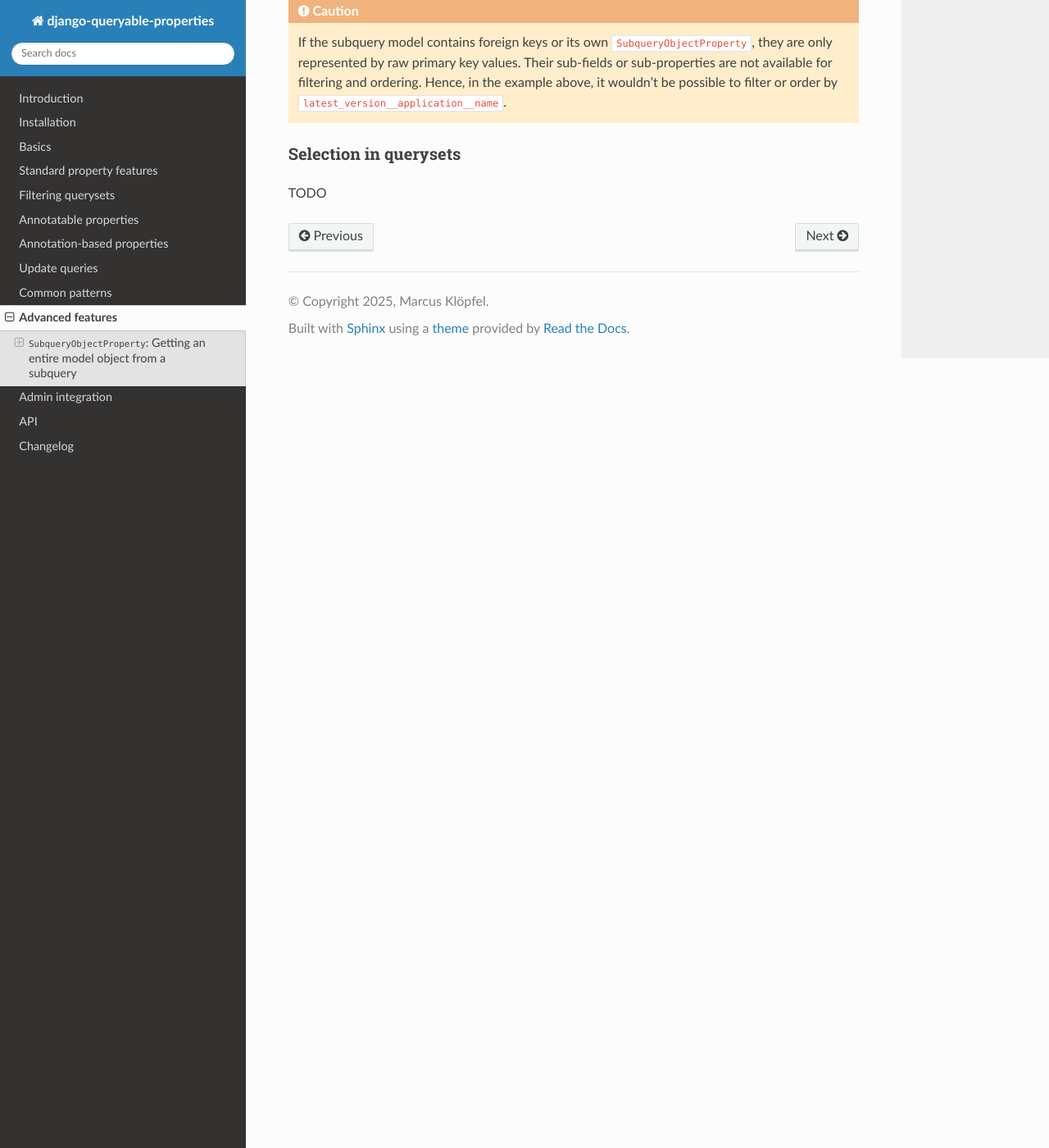
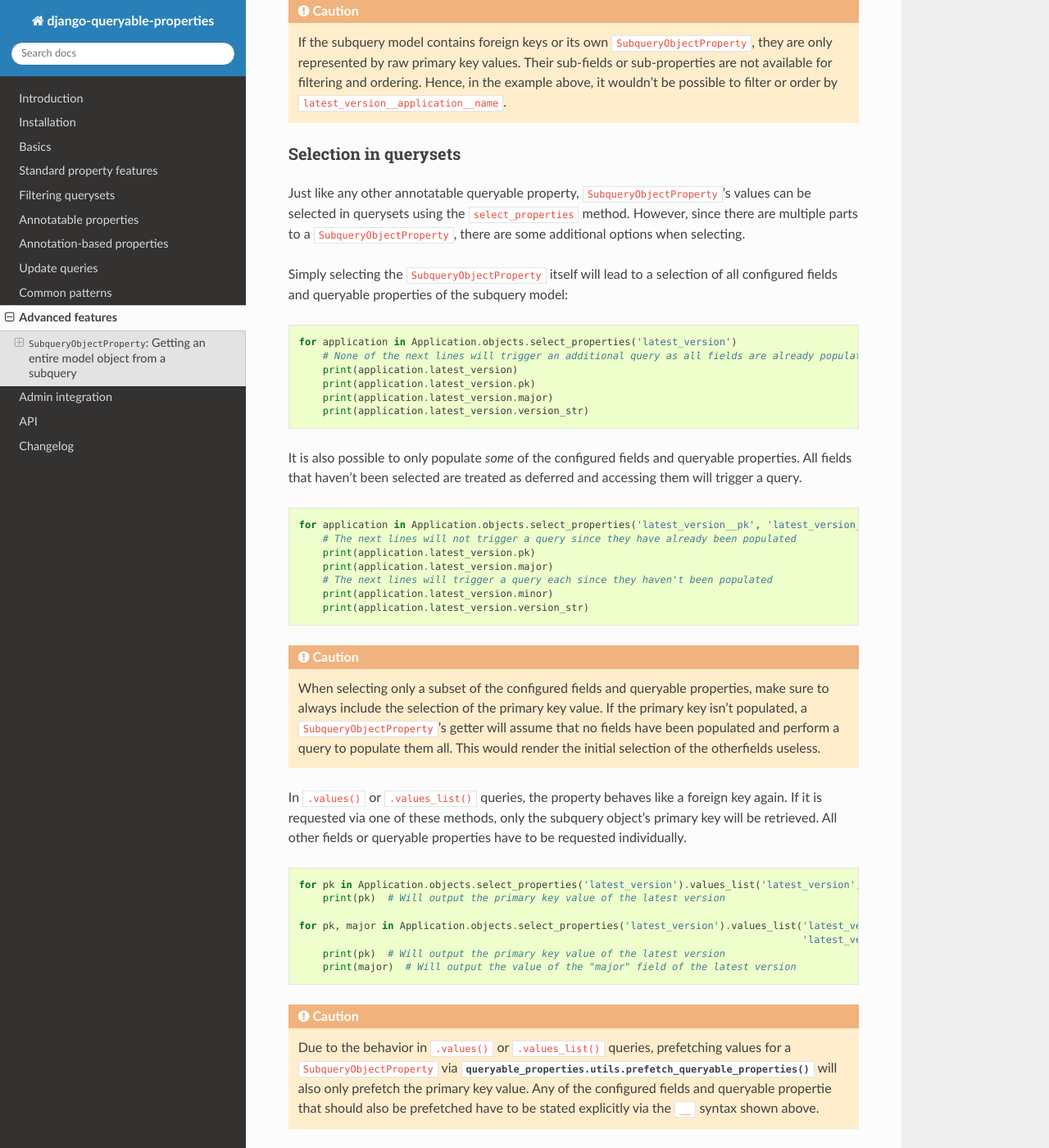
Before and after one commit to W1ldPo1nter/django-queryable-properties, a Sphinx documentation site: the page built from docs/advanced.rst, in a window 1280 px wide and 1400 px high, scrolled down 3229 px. Shown: the whole window at 82% size. Built offline with Sphinx 7.4.7 and the Read the Docs theme 3.1.0, drawn with Linux system fonts in a browser that asks for light colours.

Commit message:
Added content to the "Selection in querysets" section

```diff
--- a/docs/advanced.rst
+++ b/docs/advanced.rst
@@ -157,4 +157,60 @@ The following examples should be able to convey how a ``SubqueryObjectProperty``
 Selection in querysets
 ^^^^^^^^^^^^^^^^^^^^^^
 
-TODO
+Just like any other annotatable queryable property, ``SubqueryObjectProperty``'s values can be selected in querysets
+using the ``select_properties`` method.
+However, since there are multiple parts to a ``SubqueryObjectProperty``, there are some additional options when
+selecting.
+
+Simply selecting the ``SubqueryObjectProperty`` itself will lead to a selection of all configured fields and queryable
+properties of the subquery model:
+
+.. code-block:: python
+
+    for application in Application.objects.select_properties('latest_version')
+        # None of the next lines will trigger an additional query as all fields are already populated
+        print(application.latest_version)
+        print(application.latest_version.pk)
+        print(application.latest_version.major)
+        print(application.latest_version.version_str)
+
+It is also possible to only populate *some* of the configured fields and queryable properties.
+All fields that haven't been selected are treated as deferred and accessing them will trigger a query.
+
+.. code-block:: python
+
+    for application in Application.objects.select_properties('latest_version__pk', 'latest_version__major'):
+        # The next lines will not trigger a query since they have already been populated
+        print(application.latest_version.pk)
+        print(application.latest_version.major)
+        # The next lines will trigger a query each since they haven't been populated
+        print(application.latest_version.minor)
+        print(application.latest_version.version_str)
+
+.. caution::
+   When selecting only a subset of the configured fields and queryable properties, make sure to always include the
+   selection of the primary key value.
+   If the primary key isn't populated, a ``SubqueryObjectProperty``'s getter will assume that no fields have been
+   populated and perform a query to populate them all.
+   This would render the initial selection of the otherfields useless.
+
+In ``.values()`` or ``.values_list()`` queries, the property behaves like a foreign key again.
+If it is requested via one of these methods, only the subquery object's primary key will be retrieved.
+All other fields or queryable properties have to be requested individually.
+
+.. code-block:: python
+
+    for pk in Application.objects.select_properties('latest_version').values_list('latest_version', flat=True):
+        print(pk)  # Will output the primary key value of the latest version
+
+    for pk, major in Application.objects.select_properties('latest_version').values_list('latest_version__pk',
+                                                                                         'latest_version__major'):
+        print(pk)  # Will output the primary key value of the latest version
+        print(major)  # Will output the value of the "major" field of the latest version
+
+.. caution::
+   Due to the behavior in ``.values()`` or ``.values_list()`` queries, prefetching values for a
+   ``SubqueryObjectProperty`` via :func:`queryable_properties.utils.prefetch_queryable_properties` will also only
+   prefetch the primary key value.
+   Any of the configured fields and queryable propertie that should also be prefetched have to be stated explicitly
+   via the ``__`` syntax shown above.
```
